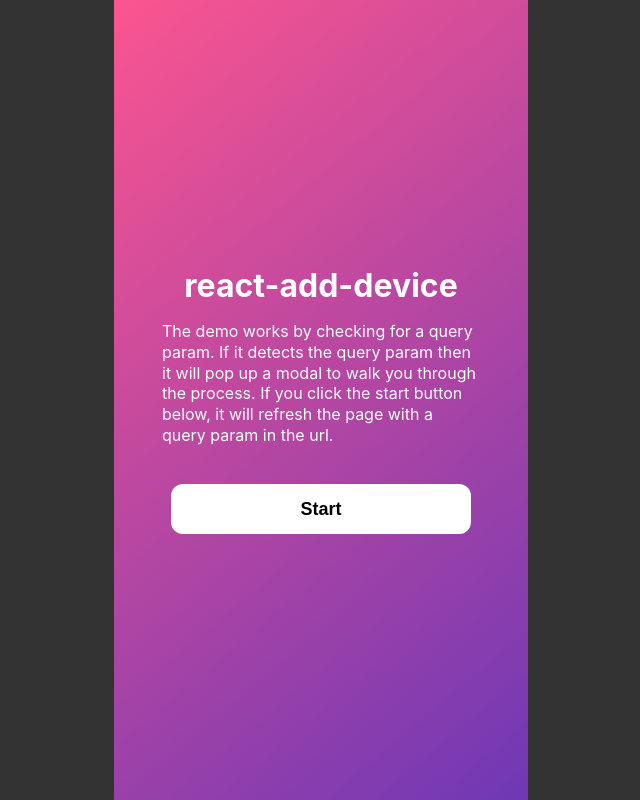
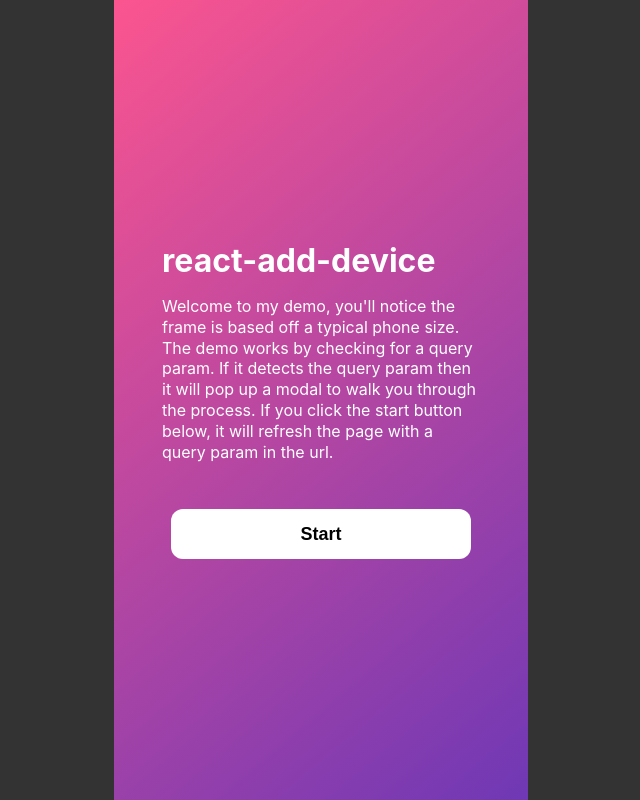
Before and after one commit to timothyac/react-add-device, a React (Create React App) app: page / in a window 1280 px wide. Shown: the whole page, without its empty margins (319-959 px from the left). Built offline with nearby package versions, Linux system fonts and the light colour scheme.

Commit message:
Added an explanation for size

```diff
--- a/src/App.jsx
+++ b/src/App.jsx
@@ -35,10 +35,11 @@ const App = () => {
           <div className="centerpiece">
             <h1>react-add-device</h1>
             <p>
-              The demo works by checking for a query param. If it detects the
-              query param then it will pop up a modal to walk you through the
-              process. If you click the start button below, it will refresh the
-              page with a query param in the url.
+              Welcome to my demo, you'll notice the frame is based off a typical
+              phone size. The demo works by checking for a query param. If it
+              detects the query param then it will pop up a modal to walk you
+              through the process. If you click the start button below, it will
+              refresh the page with a query param in the url.
             </p>
             <button className="button" onClick={airpodFlipper}>
               Start
--- a/src/index.scss
+++ b/src/index.scss
@@ -64,9 +64,8 @@ h1 {
   display: flex;
   flex-direction: column;
   justify-content: center;
-  align-items: center;
   border-radius: 2rem;
-  height: 300px;
+  height: 350px;
   width: 350px;
   padding: 1rem;
   color: #fff;
@@ -81,7 +80,8 @@ h1 {
   }
 
   .button {
-    margin-top: auto;
+    margin: auto;
+    margin-bottom: 0; // Keeps the margin-top pushing the button to the bottom
     background-color: #fff;
     font-weight: 600;
   }
```
